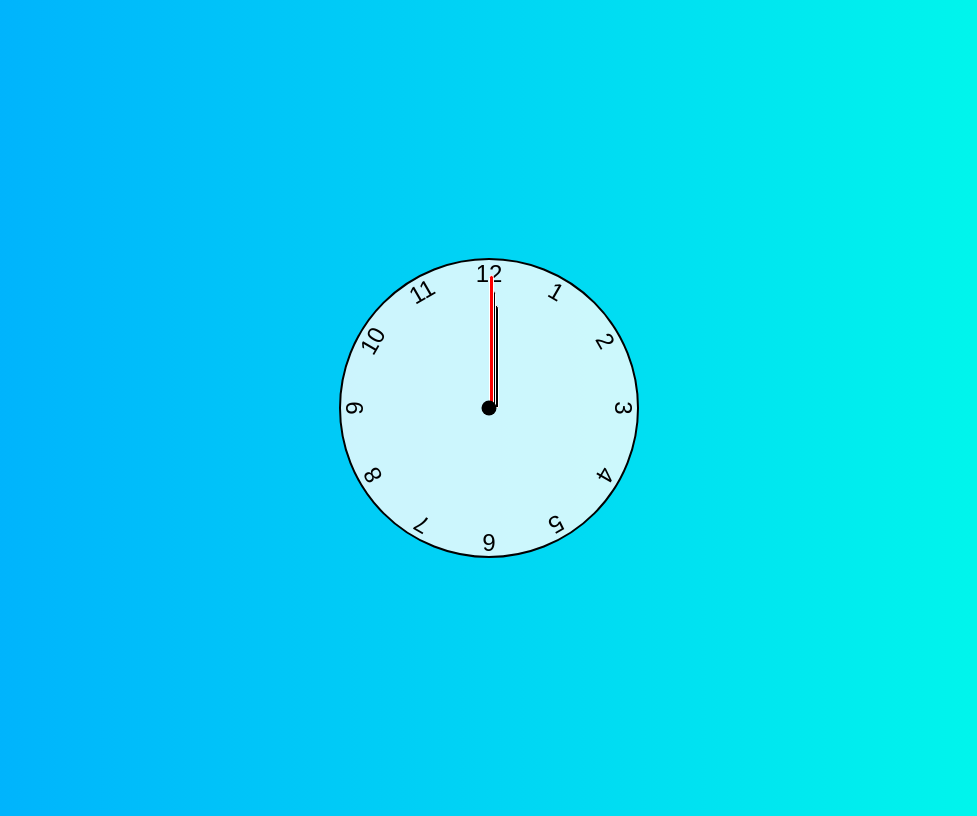
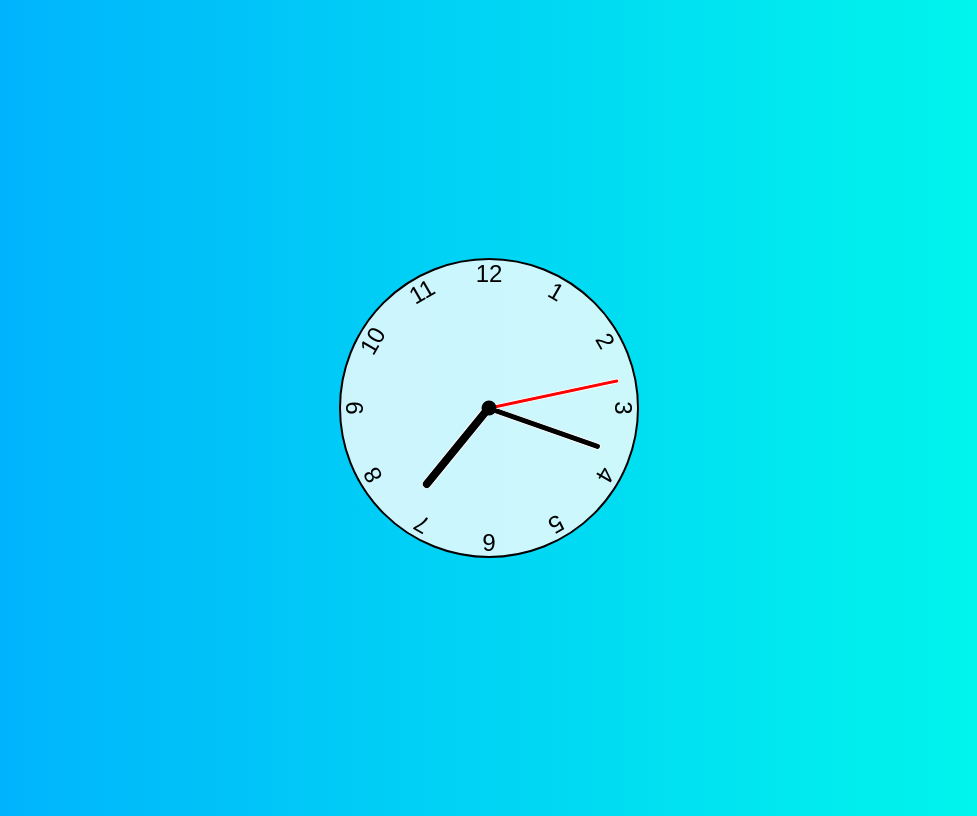
Before and after one commit to AbhishekSatyam96/Analog-Clock, a plain HTML site: page index.html in a window 1280 px wide. Shown: the whole page, without its empty margins (151-1128 px from the left). Drawn offline with Linux system fonts and the light colour scheme.

Commit message:
added js part

```diff
--- a/index.html
+++ b/index.html
@@ -5,14 +5,15 @@
     <meta name="viewport" content="width=device-width, initial-scale=1.0">
     <meta http-equiv="X-UA-Compatible" content="ie=edge">
     <link href="style.css" rel="stylesheet">
+    <script defer src="script.js" rel="stylesheet"></script>
     <title>Clock</title>
 </head>
 
 <body>
     <div class="clock">
-        <div class="hand hour"></div>
-        <div class="hand min"></div>
-        <div class="hand sec"></div>
+        <div class="hand" id="hour"></div>
+        <div class="hand" id="min"></div>
+        <div class="hand" id="sec"></div>
         <div class="number number1">1</div>
         <div class="number number2">2</div>
         <div class="number number3">3</div>
--- /dev/null
+++ b/script.js
@@ -0,0 +1,19 @@
+const hourHand = document.querySelector('#hour');
+const minHand = document.querySelector('#min');
+const secHand = document.querySelector('#sec');
+
+const setRotation = (element, rotationRatio) => {
+    element.style.setProperty('--rotation', rotationRatio * 360)
+}
+
+const setClock = () => {
+    const currentDate = new Date();
+    const secRatio = currentDate.getSeconds() / 60;
+    const minRatio = (secRatio + currentDate.getMinutes()) / 60;
+    const hourRatio = (minRatio + currentDate.getHours()) / 12;
+    setRotation(secHand, secRatio);
+    setRotation(minHand, minRatio);
+    setRotation(hourHand, hourRatio);
+}
+setClock();
+setInterval(setClock, 1000)
--- a/style.css
+++ b/style.css
@@ -71,19 +71,19 @@ body{
     transform: translateX(-50%) rotate(calc(var(--rotation)*1deg));
 }
 
-.sec{
+#sec{
     width: 5px;
     height: 45%;
     background-color: red;
 }
 
-.min{
+#min{
     width: 7px;
     height: 40%;
     background-color: black;
 }
 
-.hour{
+#hour{
     width: 10px;
     height: 35%;
     background-color: black;
```
